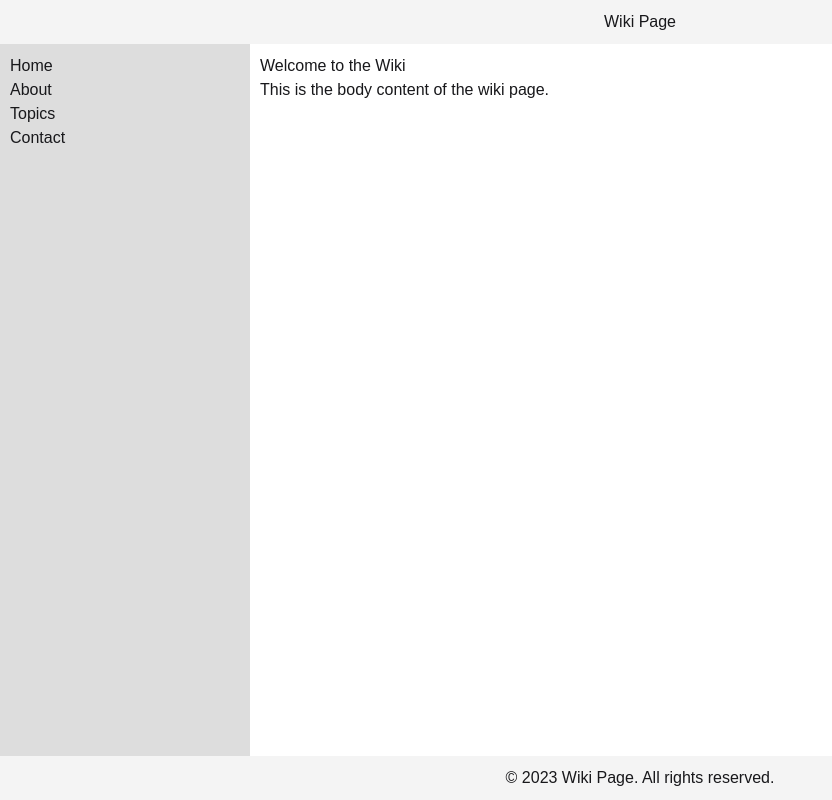
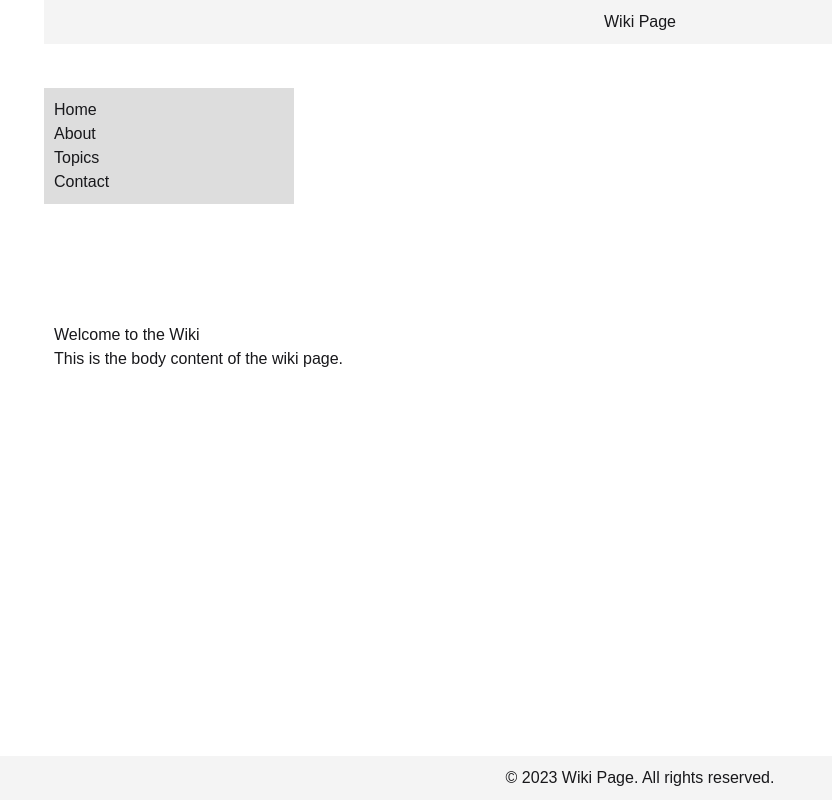
Before and after one commit to Raid-Mefti/samy-business, a Next.js app: page /wiki in a window 1280 px wide. Shown: the whole page, without its empty margins (0-832 px from the left). Built offline with nearby package versions, Linux system fonts and the light colour scheme.

Commit message:
made a global padding for the website, tried to make the slogan more appealing but whatever lol

```diff
--- a/src/app/article/page.js
+++ b/src/app/article/page.js
@@ -6,7 +6,9 @@ export default function Article() {
     return (
         <>
             <Header />
-            <ArticlePage />;
+            <div className="site-container site-stack">
+                <ArticlePage />
+            </div>
             <Footer />
         </>
     );
--- a/src/app/globals.css
+++ b/src/app/globals.css
@@ -1,5 +1,39 @@
 @import "tailwindcss";
 @plugin "daisyui";
+
+:root {
+    /* Responsive site padding variable (slightly larger for breathing room) */
+    --site-padding: clamp(1rem, 3vw + 0.5rem, 3rem);
+    /* Vertical gap between stacked sections (responsive, tasteful) */
+    --site-stack-gap: clamp(1.25rem, 3.5vw + 0.5rem, 4.5rem);
+}
+
+@media (min-width: 1024px) {
+    :root {
+        --site-padding: clamp(1.25rem, 2.5vw + 0.75rem, 3.5rem);
+        --site-stack-gap: clamp(1.5rem, 3vw + 1rem, 5rem);
+    }
+}
+
+/* Utility container that applies global site padding */
+.site-container {
+    padding-left: var(--site-padding);
+    padding-right: var(--site-padding);
+}
+
+/* Vertical spacing utility for stacks between header and footer */
+.site-stack {
+    display: flex;
+    flex-direction: column;
+    gap: var(--site-stack-gap);
+    padding-top: var(--site-padding);
+    padding-bottom: var(--site-padding);
+}
+
+/* Safety: if gap isn't supported, use sibling margin as fallback */
+.site-stack > * + * {
+    margin-top: var(--site-stack-gap);
+}
 
 body {
     font-family: Arial, Helvetica, sans-serif;
--- a/src/app/page.js
+++ b/src/app/page.js
@@ -13,12 +13,14 @@ export default function Home() {
         <>
             <Header />
             <Home1 />
+            <div className="site-container site-stack">
                 <AboutSection />
                 <ProductsGrid />
                 <VideoComp />
                 <ImageCarousel />
                 <ProcessSteps />
                 <ProductsSection />
+            </div>
             <Footer />
         </>
     );
--- a/src/app/wiki/page.js
+++ b/src/app/wiki/page.js
@@ -2,8 +2,15 @@ import React from "react";
 
 const WikiPage = () => {
     return (
-    <div style={{ display: "flex", flexDirection: "column", height: "100vh" }}>
+        <div
+            style={{
+                display: "flex",
+                flexDirection: "column",
+                height: "100vh",
+            }}
+        >
             {/* Header */}
+            <div className="site-container">
                 <header
                     style={{
                         backgroundColor: "#f4f4f4",
@@ -13,11 +20,19 @@ const WikiPage = () => {
                 >
                     <h1>Wiki Page</h1>
                 </header>
+            </div>
 
-      <div style={{ display: "flex", flex: 1 }}>
+            <div
+                className="site-container site-stack"
+                style={{ display: "flex", flex: 1 }}
+            >
                 {/* Sidebar */}
                 <aside
-          style={{ width: "250px", backgroundColor: "#ddd", padding: "10px" }}
+                    style={{
+                        width: "250px",
+                        backgroundColor: "#ddd",
+                        padding: "10px",
+                    }}
                 >
                     <ul>
                         <li>Home</li>
--- a/src/components/Header.jsx
+++ b/src/components/Header.jsx
@@ -42,9 +42,10 @@ export default function Header() {
     return (
         <div
             className={`sticky top-0 z-1 w-full backdrop-blur-sm navbar bg-base-100/30 dow-lg ${
-                language === "ar" ? "flex-row-reverse" : ""
+                language === "ar" ? "flex-row-reverse justify-between" : ""
             }`}
         >
+            <div className="site-container w-full flex items-center justify-between">
                 <div className="navbar-start">
                     <div className="dropdown">
                         <div
@@ -110,10 +111,15 @@ export default function Header() {
                         </li>
                     </ul>
                 </div>
-            <div className="navbar-end mr-4 sm:mr-6 lg:mr-8 ">
+                <div
+                    className={`navbar-end flex space-x-8 px-10 ${
+                        language === "ar" ? "" : " "
+                    } `}
+                >
                     <LanguageSwitcher />
                     <ThemeSwitcher />
                 </div>
             </div>
+        </div>
     );
 }
--- a/src/components/Home1.jsx
+++ b/src/components/Home1.jsx
@@ -38,10 +38,12 @@ export default function Home1() {
                     src="hero.jpg"
                     alt="Hero background image"
                 />
+                {/* Subtle dark gradient overlay for contrast */}
+                <div className="absolute inset-0 bg-gradient-to-b from-black/40 via-black/20 to-black/40" />
                 <div
                     // Dynamic Positioning: right-20 for LTR, left-20 for RTL
-                    className={`absolute [top:10%] w-fit bg-base-100/80 text-base-content rounded-lg p-4                        ${
-                        isRtl ? "right-20" : "left-20"
+                    className={`absolute [top:12%] max-w-[80ch] bg-base-100/70 text-base-content/90 backdrop-blur-sm rounded-2xl p-6 sm:p-8 shadow-2xl ${
+                        isRtl ? "right-8 sm:right-14" : "left-8 sm:left-14"
                     }
                         ${isRtl ? "text-right" : "text-left"}
                     `}
@@ -49,12 +51,19 @@ export default function Home1() {
                     dir={isRtl ? "rtl" : "ltr"}
                 >
                     <h1
-                        className=" text-4xl font-bold"
-                        style={{ fontSize: "3.5vw", lineHeight: "1.2" }}
+                        className="font-extrabold tracking-tight drop-shadow-sm"
+                        style={{
+                            fontSize: "min(9vw, 64px)",
+                            lineHeight: 1.1,
+                        }}
                     >
-                        {t.line1}
+                        <span className="inline bg-gradient-to-r from-primary to-secondary bg-clip-text text-transparent">
+                            {t.line1}
+                        </span>
                         <br />
-                        {t.line2}
+                        <span className="inline text-base-content">
+                            {t.line2}
+                        </span>
                     </h1>
                 </div>
             </div>
--- a/src/components/LanguageSwitcher.jsx
+++ b/src/components/LanguageSwitcher.jsx
@@ -21,7 +21,7 @@ export default function LanguageSwitcher() {
                 <svg
                     xmlns="http://www.w3.org/2000/svg"
                     viewBox="0 0 24 24"
-                    className="w-6 h-6 text-base-content"
+                    className="w-8 h-8 text-base-content"
                     fill="none"
                     stroke="currentColor"
                     strokeWidth="1.8"
--- a/src/components/ProductsGrid.jsx
+++ b/src/components/ProductsGrid.jsx
@@ -6,7 +6,7 @@ export default function ProductsGrid() {
     const [isArticleOpen, setIsArticleOpen] = useState(false);
 
     return (
-        <div className="flex flex-col md:flex-row justify-center md:justify-around gap-8 py-8 max-w-7xl mx-auto bg-base-100">
+        <div className="flex flex-col md:flex-row justify-center md:justify-around gap-8 max-w-7xl mx-auto bg-base-100 ">
             <div className="card bg-base-200 image-full w-full md:w-96 shadow-xl rounded-xl">
                 <figure>
                     <img src="img11.png" alt="xxx" />
--- a/src/components/ProductsSection.jsx
+++ b/src/components/ProductsSection.jsx
@@ -42,7 +42,7 @@ const manufacturedProducts = [
 
 export default function ProductsSection() {
     return (
-        <section className="container mx-auto py-16 text-base-content bg-base-100">
+        <section className=" text-base-content bg-base-100">
             <h2 className="text-3xl font-bold mb-10 text-center text-base-content">
                 LES PRODUITS DE SAMY BUSINESS
             </h2>
--- a/src/components/ThemeSwitcher.jsx
+++ b/src/components/ThemeSwitcher.jsx
@@ -21,7 +21,7 @@ export default function ThemeSwitcher() {
                     xmlns="http://www.w3.org/2000/svg"
                     fill="none"
                     viewBox="0 0 24 24"
-                    className="w-5 h-5 stroke-current"
+                    className="w-8 h-8 stroke-current"
                 >
                     <path
                         strokeLinecap="round"
--- a/src/components/VideoComp.jsx
+++ b/src/components/VideoComp.jsx
@@ -1,7 +1,7 @@
 export default function VideoComp() {
     return (
-        <section className="py-16 bg-base-100">
-            <div className="container mx-auto">
+        <section className="bg-base-100">
+            <div className="mx-auto">
                 <h2 className="text-3xl text-base-content md:text-4xl font-bold mb-8 text-center">
                     Image et vidéo de l'entreprise
                 </h2>
```
Also changed, not shown: src/components/ProcessSteps.jsx (+5 -5 lines). Lines whose indentation alone changed are shown as unchanged.
